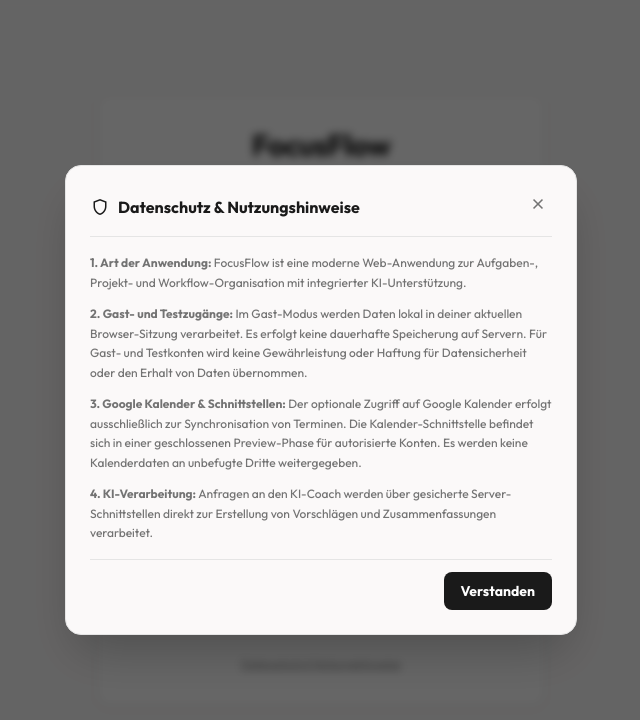
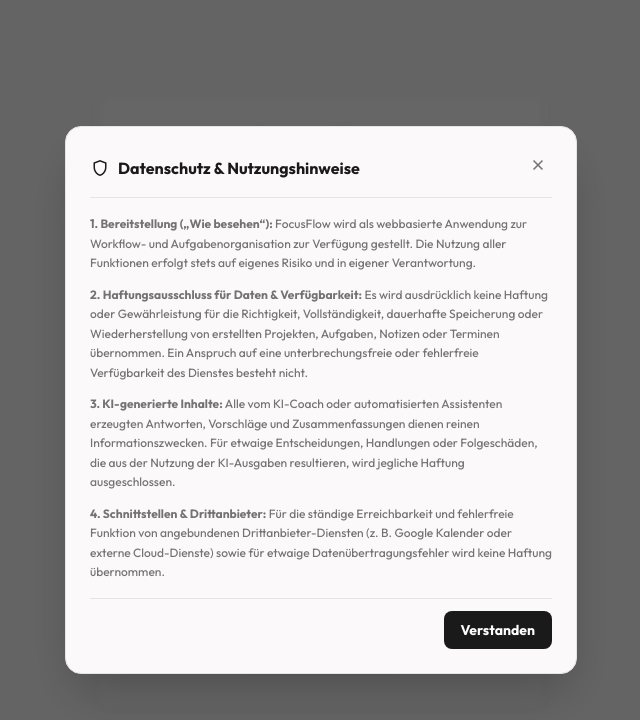
Before and after one commit to Fabian-Kolb/FocusFlow, a React (Vite) app: page / in a window 1280 px wide. Both pictures are taken after a click on the button "Datenschutz & Nutzungshinweise". Shown: the top 720 px of the page, without its empty margins (319-959 px from the left). Built offline with nearby package versions, Linux system fonts and the light colour scheme; no server answers.

Commit message:
docs: refine liability and terms notice on login screen

```diff
--- a/src/components/screens/Login.jsx
+++ b/src/components/screens/Login.jsx
@@ -214,16 +214,16 @@
 
             <div className="space-y-3 text-xs text-on-surface-variant leading-relaxed">
               <p>
-                <strong>1. Art der Anwendung:</strong> FocusFlow ist eine moderne Web-Anwendung zur Aufgaben-, Projekt- und Workflow-Organisation mit integrierter KI-Unterstützung.
+                <strong>1. Bereitstellung („Wie besehen“):</strong> FocusFlow wird als webbasierte Anwendung zur Workflow- und Aufgabenorganisation zur Verfügung gestellt. Die Nutzung aller Funktionen erfolgt stets auf eigenes Risiko und in eigener Verantwortung.
               </p>
               <p>
-                <strong>2. Gast- und Testzugänge:</strong> Im Gast-Modus werden Daten lokal in deiner aktuellen Browser-Sitzung verarbeitet. Es erfolgt keine dauerhafte Speicherung auf Servern. Für Gast- und Testkonten wird keine Gewährleistung oder Haftung für Datensicherheit oder den Erhalt von Daten übernommen.
+                <strong>2. Haftungsausschluss für Daten & Verfügbarkeit:</strong> Es wird ausdrücklich keine Haftung oder Gewährleistung für die Richtigkeit, Vollständigkeit, dauerhafte Speicherung oder Wiederherstellung von erstellten Projekten, Aufgaben, Notizen oder Terminen übernommen. Ein Anspruch auf eine unterbrechungsfreie oder fehlerfreie Verfügbarkeit des Dienstes besteht nicht.
               </p>
               <p>
-                <strong>3. Google Kalender & Schnittstellen:</strong> Der optionale Zugriff auf Google Kalender erfolgt ausschließlich zur Synchronisation von Terminen. Die Kalender-Schnittstelle befindet sich in einer geschlossenen Preview-Phase für autorisierte Konten. Es werden keine Kalenderdaten an unbefugte Dritte weitergegeben.
+                <strong>3. KI-generierte Inhalte:</strong> Alle vom KI-Coach oder automatisierten Assistenten erzeugten Antworten, Vorschläge und Zusammenfassungen dienen reinen Informationszwecken. Für etwaige Entscheidungen, Handlungen oder Folgeschäden, die aus der Nutzung der KI-Ausgaben resultieren, wird jegliche Haftung ausgeschlossen.
               </p>
               <p>
-                <strong>4. KI-Verarbeitung:</strong> Anfragen an den KI-Coach werden über gesicherte Server-Schnittstellen direkt zur Erstellung von Vorschlägen und Zusammenfassungen verarbeitet.
+                <strong>4. Schnittstellen & Drittanbieter:</strong> Für die ständige Erreichbarkeit und fehlerfreie Funktion von angebundenen Drittanbieter-Diensten (z. B. Google Kalender oder externe Cloud-Dienste) sowie für etwaige Datenübertragungsfehler wird keine Haftung übernommen.
               </p>
             </div>
 
```
